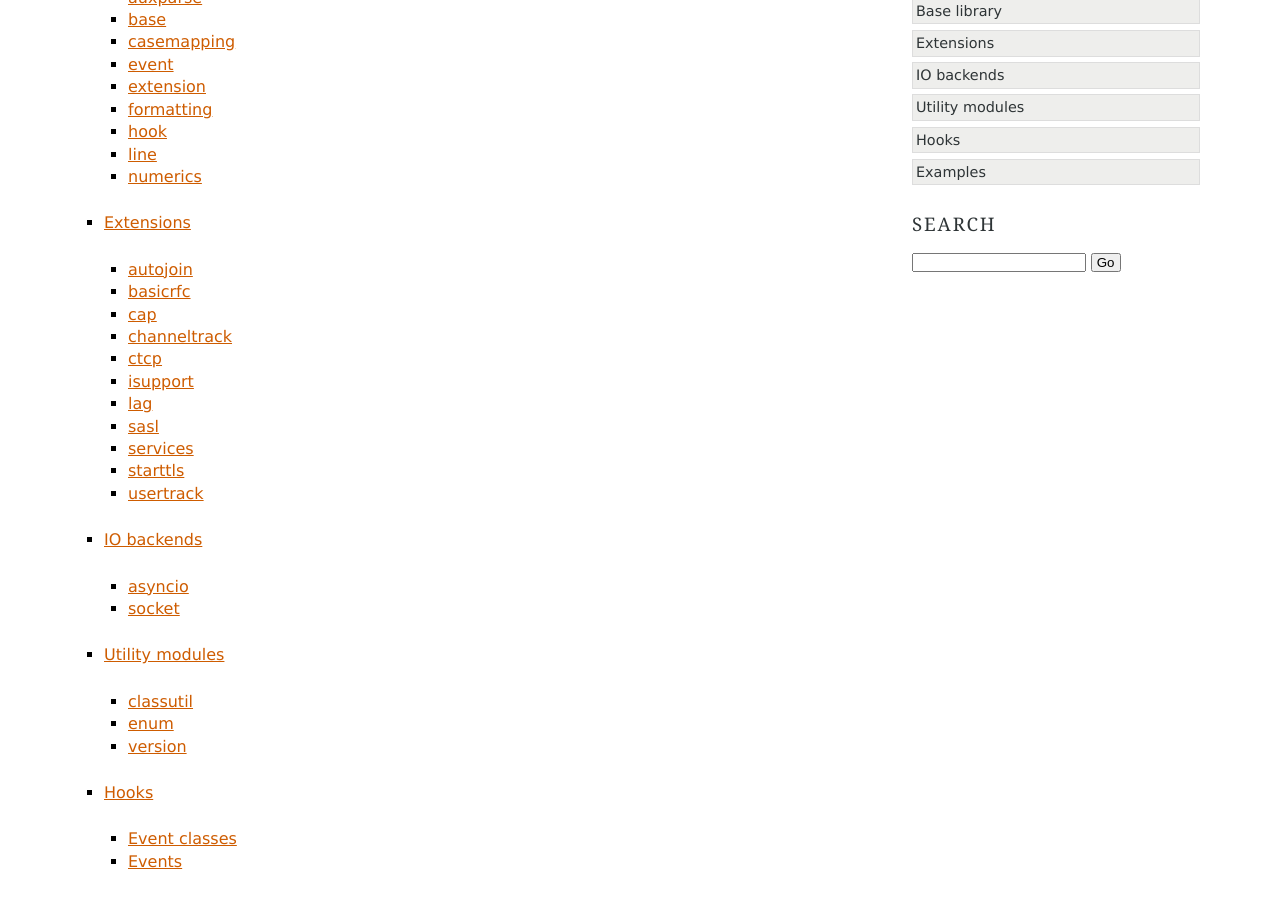
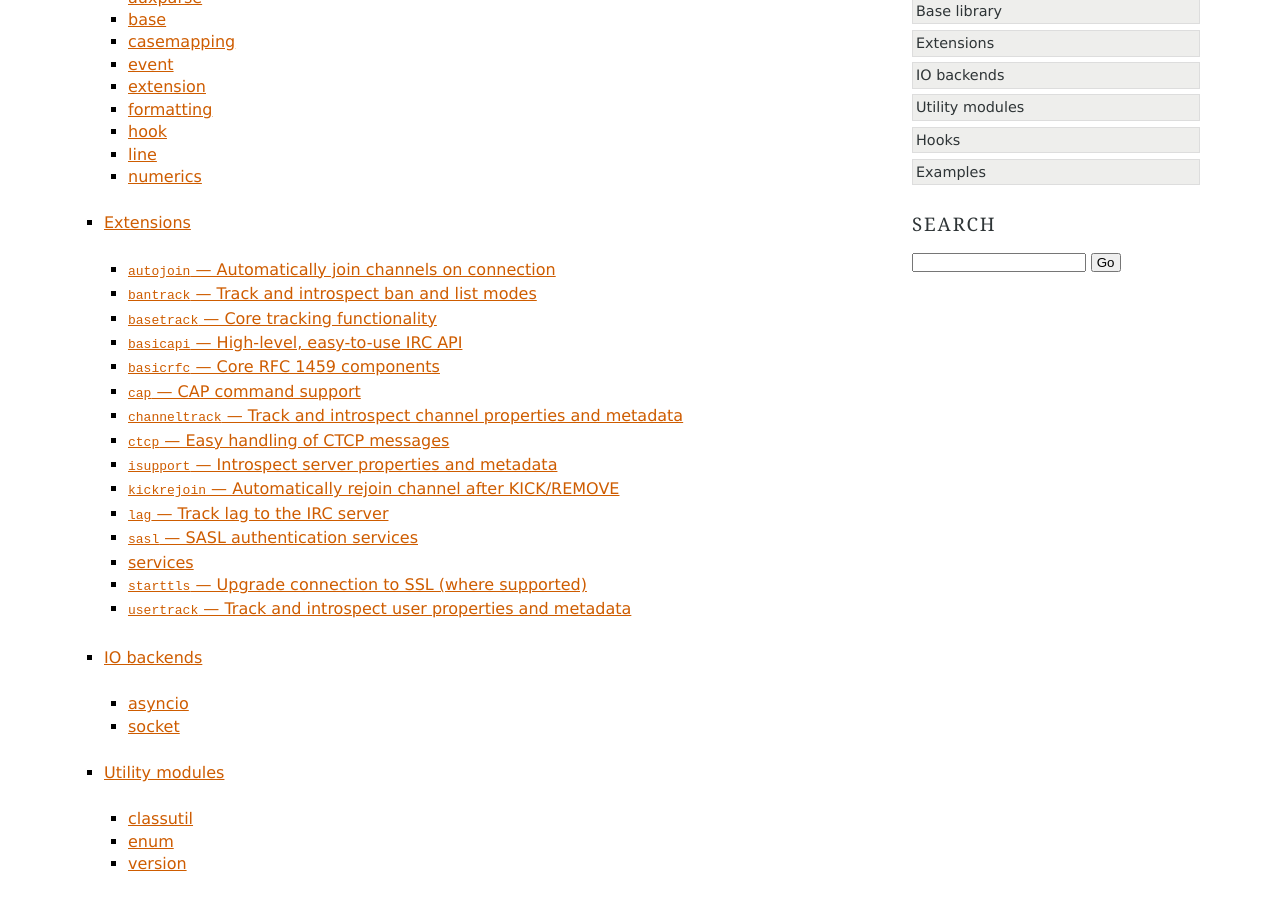
Before and after one commit to foxkit-us/PyIRC, a Sphinx documentation site: the page built from doc/index.rst, in a window 1280 px wide and 900 px high, scrolled down 369 px. Built offline with Sphinx 7.4.7, drawn with Linux system fonts in a browser that asks for light colours.

Commit message:
docs: prettify extensions docs, modelled after the real Python 3 docs

```diff
--- a/doc/extensions.rst
+++ b/doc/extensions.rst
@@ -8,50 +8,74 @@ that may overlap or conflict, whilst ensuring everything cooperates.
 .. toctree::
    :maxdepth: 2
 
-autojoin
---------
+:mod:`~PyIRC.extensions.autojoin` --- Automatically join channels on connection
+-------------------------------------------------------------------------------
 .. automodule:: PyIRC.extensions.autojoin
    :special-members:
    :members:
 
-basicrfc
---------
+:mod:`~PyIRC.extensions.bantrack` --- Track and introspect ban and list modes
+-----------------------------------------------------------------------------
+.. automodule:: PyIRC.extensions.bantrack
+   :special-members:
+   :members:
+
+:mod:`~PyIRC.extensions.basetrack` --- Core tracking functionality
+------------------------------------------------------------------
+.. automodule:: PyIRC.extensions.basetrack
+   :special-members:
+   :members:
+
+:mod:`~PyIRC.extensions.basicapi` --- High-level, easy-to-use IRC API
+---------------------------------------------------------------------
+.. automodule:: PyIRC.extensions.basicapi
+   :special-members:
+   :members:
+
+:mod:`~PyIRC.extensions.basicrfc` --- Core RFC 1459 components
+--------------------------------------------------------------
 .. automodule:: PyIRC.extensions.basicrfc
    :special-members:
    :members:
 
-cap
----
+:mod:`~PyIRC.extensions.cap` --- CAP command support
+----------------------------------------------------
 .. automodule:: PyIRC.extensions.cap
    :special-members:
    :members:
 
-channeltrack
-------------
+:mod:`~PyIRC.extensions.channeltrack` --- Track and introspect channel properties and metadata
+----------------------------------------------------------------------------------------------
 .. automodule:: PyIRC.extensions.channeltrack
    :special-members:
    :members:
 
-ctcp
-----
+:mod:`~PyIRC.extensions.ctcp` --- Easy handling of CTCP messages
+----------------------------------------------------------------
 .. automodule:: PyIRC.extensions.ctcp
    :special-members:
    :members:
 
-isupport
---------
+:mod:`~PyIRC.extensions.isupport` --- Introspect server properties and metadata
+-------------------------------------------------------------------------------
 .. automodule:: PyIRC.extensions.isupport
    :special-members:
    :members:
 
-lag
----
+:mod:`~PyIRC.extensions.kickrejoin` --- Automatically rejoin channel after KICK/REMOVE
+--------------------------------------------------------------------------------------
+.. automodule:: PyIRC.extensions.kickrejoin
+   :special-members:
+   :members:
+
+:mod:`~PyIRC.extensions.lag` --- Track lag to the IRC server
+------------------------------------------------------------
 .. automodule:: PyIRC.extensions.lag
    :special-members:
    :members:
 
-sasl
-----
+:mod:`~PyIRC.extensions.sasl` --- SASL authentication services
+--------------------------------------------------------------
 .. automodule:: PyIRC.extensions.sasl
    :special-members:
    :members:
@@ -62,14 +86,14 @@ services
    :special-members:
    :members:
 
-starttls
---------
+:mod:`~PyIRC.extensions.starttls` --- Upgrade connection to SSL (where supported)
+---------------------------------------------------------------------------------
 .. automodule:: PyIRC.extensions.starttls
    :special-members:
    :members:
 
-usertrack
----------
+:mod:`~PyIRC.extensions.usertrack` --- Track and introspect user properties and metadata
+----------------------------------------------------------------------------------------
 .. automodule:: PyIRC.extensions.usertrack
    :special-members:
    :members:
```
